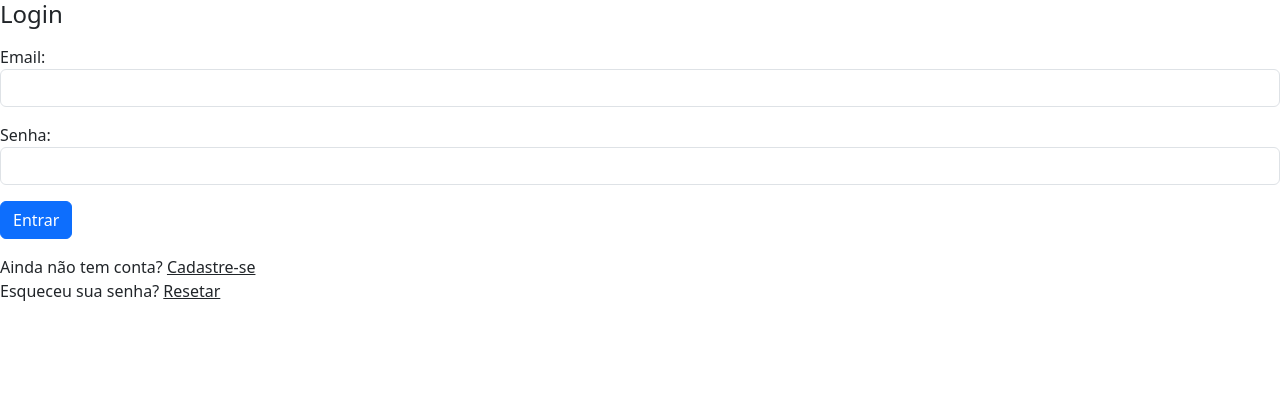
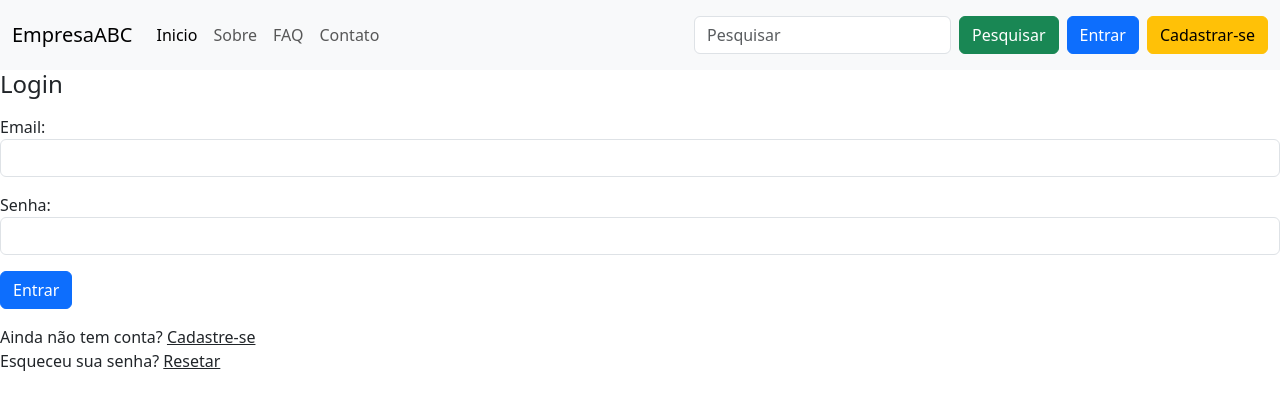
Before and after one commit to adriano-ferrari/udemy-desenvolvimento_web_com_django-sistemas_corporativos, a Django app: page /contas/entrar/ in a window 1280 px wide. Shown: the top 410 px of the page. Run offline with Django 4.2, Linux system fonts and the light colour scheme; parts of the project's set-up code (start-up, migrations or seed data) failed here and were passed over.

Commit message:
Secao 5 | 30.5- Navbar e Logout

```diff
--- a/sistema/apps/base/templates/base.html
+++ b/sistema/apps/base/templates/base.html
@@ -17,6 +17,8 @@
 
 </head>
 <body>
+	{% include "partials/_navbar.html" %}
+	{% include "partials/_logout.html" %}
 	{% include "partials/_messages.html" %}
 	{% block content %}{% endblock %}
 	<!-- JS-->
--- /dev/null
+++ b/sistema/apps/base/templates/partials/_logout.html
@@ -0,0 +1,18 @@
+<div class="modal fade" id="logoutModal" tabindex="-1" aria-labelledby="logoutModalLabel" aria-hidden="true">
+	<div class="modal-dialog modal-dialog-centered">
+		<div class="modal-content">
+			<div class="modal-header">
+				<h5 class="modal-title" id="logoutModalLabel">Atenção Usuario ! <i
+						class="link-danger fas fa-exclamation-triangle me-2"></i></h5>
+				<button type="button" class="btn-close" data-bs-dismiss="modal" aria-label="Close"></button>
+			</div>
+			<div class="modal-body">
+				Tem certeza que deseja sair do sistema ? <br>
+				Após clicar em "Sair" você será deslogado.
+			</div>
+			<div class="modal-footer">
+				<button class="btn btn-danger" onclick="location.href='{% url 'logout' %}'"><a>Sair</a></button>
+			</div>
+		</div>
+	</div>
+</div>
--- /dev/null
+++ b/sistema/apps/base/templates/partials/_navbar.html
@@ -0,0 +1,36 @@
+<nav class="navbar navbar-expand-lg bg-light" style="height: 70px;">
+    <div class="container-fluid bg-light">
+        <a class="navbar-brand" href="/">EmpresaABC</a>
+        <button class="navbar-toggler" type="button" data-bs-toggle="collapse" data-bs-target="#navbarSupportedContent"
+            aria-controls="navbarSupportedContent" aria-expanded="false" aria-label="Toggle navigation">
+            <span class="navbar-toggler-icon"></span>
+        </button>
+        <div class="collapse navbar-collapse" id="navbarSupportedContent">
+            <ul class="navbar-nav me-auto mb-2 mb-lg-0">
+                <li class="nav-item">
+                    <a class="nav-link active" aria-current="page" href="#">Inicio</a>
+                </li>
+                <li class="nav-item">
+                    <a class="nav-link" href="#">Sobre</a>
+                </li>
+                <li class="nav-item">
+                    <a class="nav-link" href="#">FAQ</a>
+                </li>
+                <li class="nav-item">
+                    <a class="nav-link" href="#">Contato</a>
+                </li>
+            </ul>
+            <form class="d-flex" role="search">
+                <input class="form-control me-2" type="search" placeholder="Pesquisar" aria-label="Search">
+                <button class="btn btn-success" type="submit">Pesquisar</button>
+            </form>
+            {% if user.is_authenticated %}
+                <span class="p-2"><i class="fas fa-user mx-2"></i>{{user.first_name}} {{user.last_name}}</span>
+                <button class="btn btn-danger" data-bs-toggle="modal" href="#logoutModal">Logout</button>
+            {% else %}
+                <button class="btn btn-primary mx-2" onclick="location.href='{% url 'login' %}'">Entrar</button>
+                <button class="btn btn-warning" onclick="location.href='{% url 'register' %}'">Cadastrar-se</button>
+            {% endif %}
+        </div>
+    </div>
+</nav>
--- a/sistema/apps/contas/urls.py
+++ b/sistema/apps/contas/urls.py
@@ -5,4 +5,5 @@ urlpatterns = [
     path('timeout/',  views.timeout_view, name='timeout'),
     path('entrar/', views.login_view, name='login'),
     path('criar-conta/', views.register_view, name='register'),
+    path('sair/', views.logout_view, name='logout'),
 ]
--- a/sistema/apps/contas/views.py
+++ b/sistema/apps/contas/views.py
@@ -2,6 +2,7 @@ from django.contrib import messages
 from django.contrib.auth import authenticate, login
 from django.shortcuts import render, redirect
 from django.contrib.auth.models import Group, User
+from django.contrib.auth import logout
 
 from .forms import CustomUserCreationForm
 
@@ -47,3 +48,8 @@ def register_view(request):
                 1 caractere especial e no minimo 8 caracteres.')
     form = CustomUserCreationForm()
     return render(request, "registration/register.html", {"form": form})
+
+
+def logout_view(request):
+    logout(request)
+    return redirect('home')
--- a/sistema/core/urls.py
+++ b/sistema/core/urls.py
@@ -21,6 +21,7 @@ from django.urls import path, include
 
 urlpatterns = [
     path('admin/', admin.site.urls),
+    # path('accounts/', include('django.contrib.auth.urls')),
     path('', include('pages.urls')),
     path('contas/', include('contas.urls')),
 ]
```
